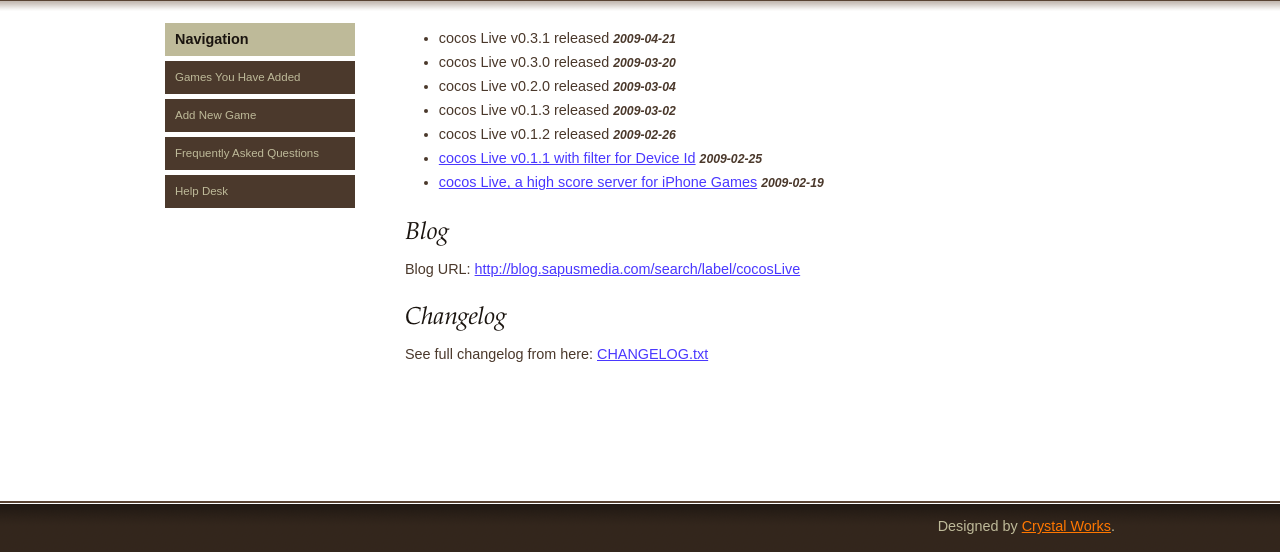
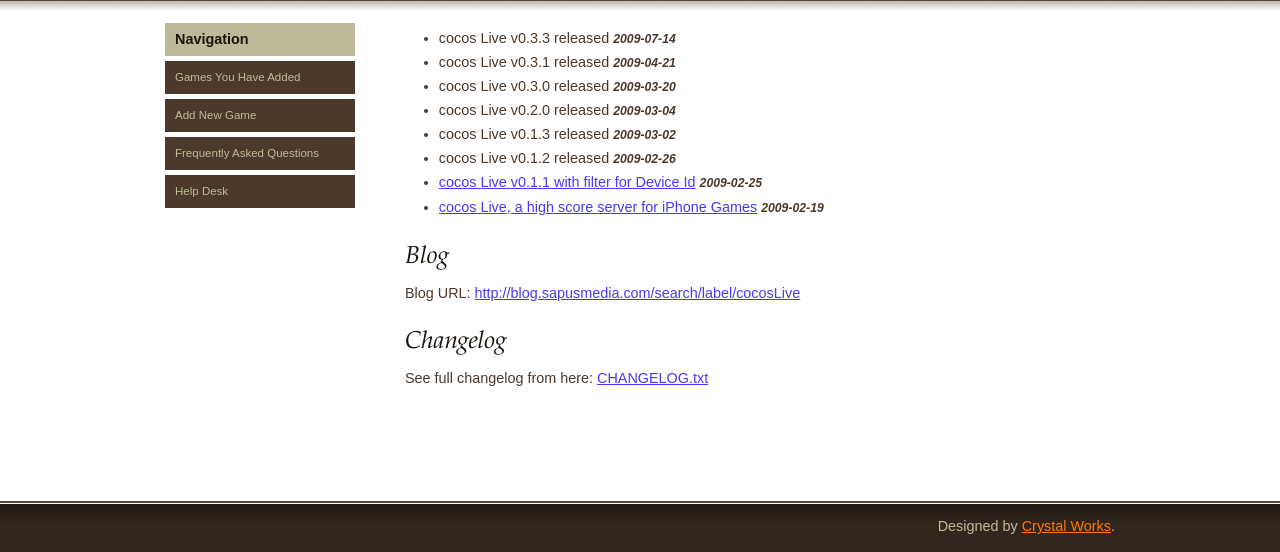
Before and after one commit to google-code-export/cocoslive, a Django app: template cocoslive/templates/news.html in a window 1280 px wide. Shown: the part 149-701 px from the top of the page. Run offline with Django 3.2, Linux system fonts and the light colour scheme; the template is opened without the code that fills it, so the values that code supplies are empty; some libraries are stand-ins or nearby versions.

Commit message:
updated news

```diff
--- a/cocoslive/templates/main.html
+++ b/cocoslive/templates/main.html
@@ -9,7 +9,7 @@
 {% block content %}
 <h2 class="fancy">Latest News</h2>
 <ul>
-<li>cocos Live v0.3.1 released <small><i><b>2009-04-21</b></i></small></li>
+<li>cocos Live v0.3.3 released <small><i><b>2009-07-14</b></i></small></li>
 <li><i>See more news here: <a href="news">more news</a></i></li>
 </ul>
 
--- a/cocoslive/templates/news.html
+++ b/cocoslive/templates/news.html
@@ -8,6 +8,7 @@
 
 {% block content %}
 <ul>
+<li>cocos Live v0.3.3 released <small><i><b>2009-07-14</b></i></small></li>
 <li>cocos Live v0.3.1 released <small><i><b>2009-04-21</b></i></small></li>
 <li>cocos Live v0.3.0 released <small><i><b>2009-03-20</b></i></small></li>
 <li>cocos Live v0.2.0 released <small><i><b>2009-03-04</b></i></small></li>
```
